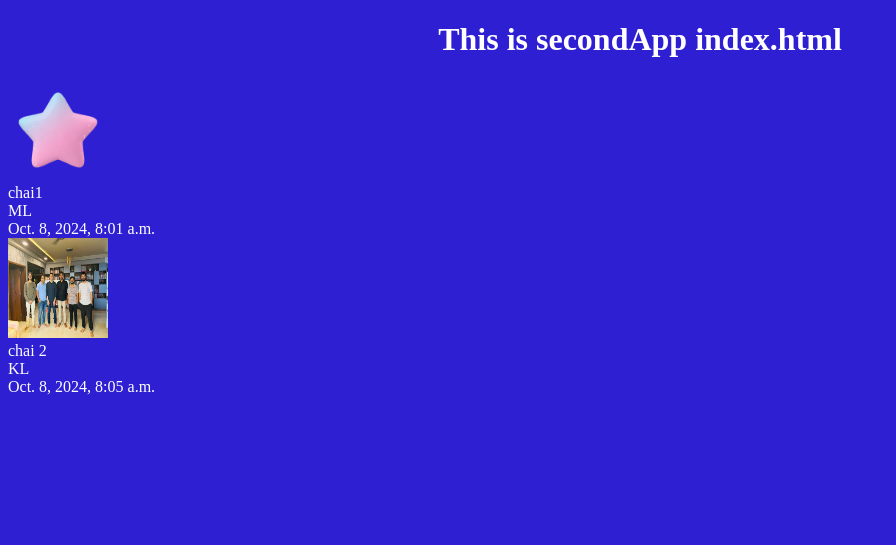
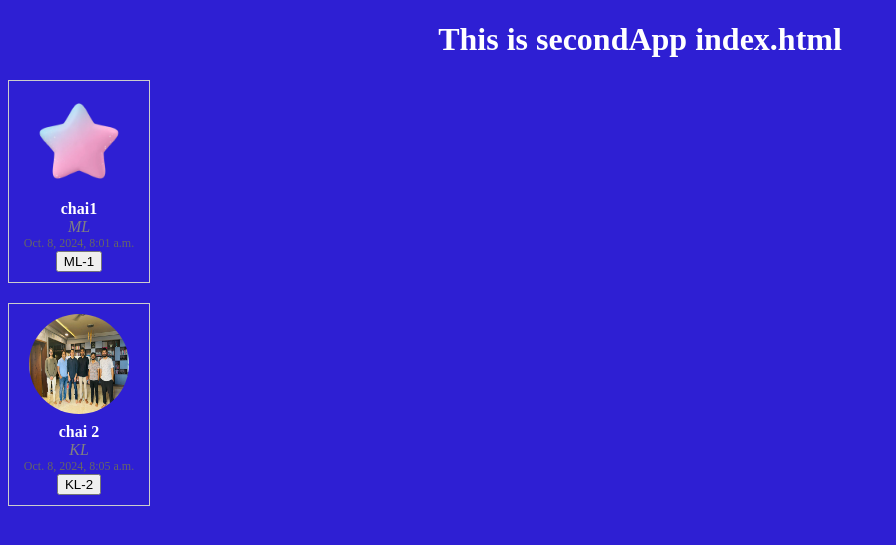
Before and after one commit to Sumiteshwark/django_basic_cac, a Django app: page /secondApp/ in a window 1280 px wide. Shown: the part 26-571 px from the top of the page, without its empty margins (0-896 px from the left). Run offline with Django 5.2, Linux system fonts and the light colour scheme; data comes from the database, SQL or seed files in the repository; both versions use the stored data as it was after the commit.

Commit message:
created new page and added data according to Id

```diff
--- a/myProject/secondApp/templates/secondApp/index.html
+++ b/myProject/secondApp/templates/secondApp/index.html
@@ -5,11 +5,14 @@
 {% block content %}<h1>This is secondApp index.html</h1>
 
 {% for chai in chais %}
-<div>
-    <img src="{{chai.image.url}}" width="100px" height="100px"/>
-    <div> {{chai.name}} </div>
-    <div> {{chai.type}} </div>
-    <div> {{chai.date_added}} </div>
+<div style="border: 1px solid #ccc; padding: 10px; width: 120px; text-align: center; margin-top:20px">
+    <img src="{{chai.image.url}}" width="100px" height="100px" style="border-radius: 50%;"/>
+    <div style="font-weight: bold; margin-top: 5px;"> {{chai.name}} </div>
+    <div style="font-style: italic; color: gray;"> {{chai.type}} </div>
+    <div style="font-size: 12px; color: #666;"> {{chai.date_added}} </div>
+    <div><a href="{% url 'chai_detail' chai.id %}">
+        <button style="cursor: pointer;">{{chai.type}}-{{chai.id}}</button>
+    </a> </div>
 </div>
 {% endfor %}
 
--- a/myProject/secondApp/urls.py
+++ b/myProject/secondApp/urls.py
@@ -3,4 +3,5 @@ from . import views
 
 urlpatterns = [
     path('', views.SecondAppHome, name='secondAppHome'),
+    path('<int:chai_id>/', views.ChaiDetail, name='chai_detail'),
 ]
--- a/myProject/secondApp/views.py
+++ b/myProject/secondApp/views.py
@@ -1,8 +1,16 @@
 from django.shortcuts import render
 from .models import ChaiVariety
+from django.shortcuts import get_object_or_404
+
+from django.http import HttpResponse
+
 
 # Create your views here.
 
 def SecondAppHome(request):
     chais = ChaiVariety.objects.all()
     return render(request, 'secondApp/index.html', {'chais': chais})
+
+def ChaiDetail(request, chai_id):
+    chai = get_object_or_404(ChaiVariety, pk=chai_id)
+    return render(request, 'secondApp/chai_detail.html', {'chai': chai})
```
Also changed, not shown: myProject/secondApp/templates/secondApp/chai_detail.html (added, +10 -0 lines), myProject/db.sqlite3, readme.md.
